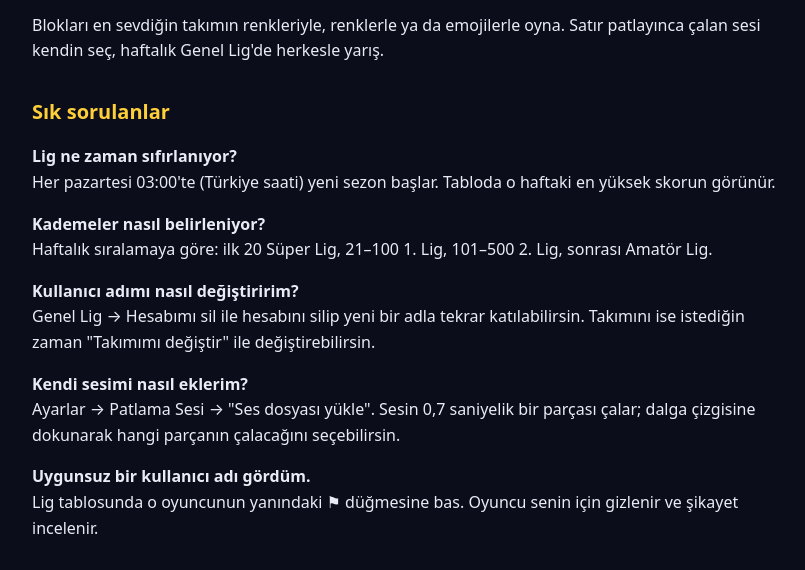
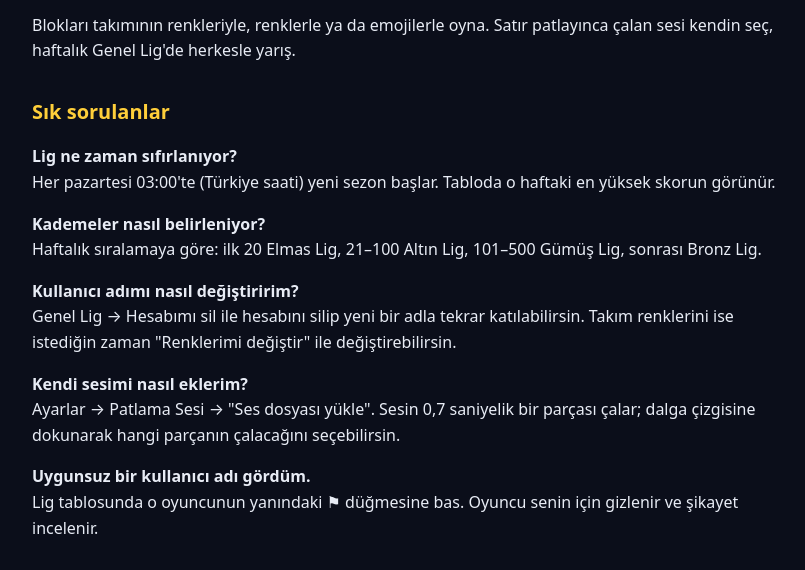
Before and after one commit to tazosun/tazosun.github.io, a plain HTML site: page for-you-blocks/index.html in a window 1280 px wide. Shown: the part 196-766 px from the top of the page, without its empty margins (228-1033 px from the left). Drawn offline with Linux system fonts and the light colour scheme.

Commit message:
For You Blocks: destek sayfasi guncellendi

```diff
--- a/for-you-blocks/index.html
+++ b/for-you-blocks/index.html
@@ -16,19 +16,19 @@ a{color:#4dd2ff}.muted{color:#8a93ad}
 <main>
 <img src="ikon.png" alt="For You Blocks ikonu">
 <h1>For You Blocks</h1>
-<p>Blokları en sevdiğin takımın renkleriyle, renklerle ya da emojilerle oyna. Satır patlayınca çalan sesi kendin seç, haftalık Genel Lig'de herkesle yarış.</p>
+<p>Blokları takımının renkleriyle, renklerle ya da emojilerle oyna. Satır patlayınca çalan sesi kendin seç, haftalık Genel Lig'de herkesle yarış.</p>
 
 <h2>Sık sorulanlar</h2>
 <p><b>Lig ne zaman sıfırlanıyor?</b><br>Her pazartesi 03:00'te (Türkiye saati) yeni sezon başlar. Tabloda o haftaki en yüksek skorun görünür.</p>
-<p><b>Kademeler nasıl belirleniyor?</b><br>Haftalık sıralamaya göre: ilk 20 Süper Lig, 21–100 1. Lig, 101–500 2. Lig, sonrası Amatör Lig.</p>
-<p><b>Kullanıcı adımı nasıl değiştiririm?</b><br>Genel Lig → Hesabımı sil ile hesabını silip yeni bir adla tekrar katılabilirsin. Takımını ise istediğin zaman "Takımımı değiştir" ile değiştirebilirsin.</p>
+<p><b>Kademeler nasıl belirleniyor?</b><br>Haftalık sıralamaya göre: ilk 20 Elmas Lig, 21–100 Altın Lig, 101–500 Gümüş Lig, sonrası Bronz Lig.</p>
+<p><b>Kullanıcı adımı nasıl değiştiririm?</b><br>Genel Lig → Hesabımı sil ile hesabını silip yeni bir adla tekrar katılabilirsin. Takım renklerini ise istediğin zaman "Renklerimi değiştir" ile değiştirebilirsin.</p>
 <p><b>Kendi sesimi nasıl eklerim?</b><br>Ayarlar → Patlama Sesi → "Ses dosyası yükle". Sesin 0,7 saniyelik bir parçası çalar; dalga çizgisine dokunarak hangi parçanın çalacağını seçebilirsin.</p>
 <p><b>Uygunsuz bir kullanıcı adı gördüm.</b><br>Lig tablosunda o oyuncunun yanındaki ⚑ düğmesine bas. Oyuncu senin için gizlenir ve şikayet incelenir.</p>
 
 <h2>İletişim</h2>
 <p>Her türlü soru, öneri ve hata bildirimi için: <a href="mailto:tazosun@gmail.com">tazosun@gmail.com</a></p>
 <p><a href="gizlilik.html">Gizlilik Politikası</a></p>
-<p class="muted">For You Blocks, The Tetris Company veya herhangi bir futbol kulübü ile bağlantılı değildir. Takım adları ve renkleri yalnızca görünüm seçeneği olarak kullanılır.</p>
+
 </main>
 </body>
 </html>
```
